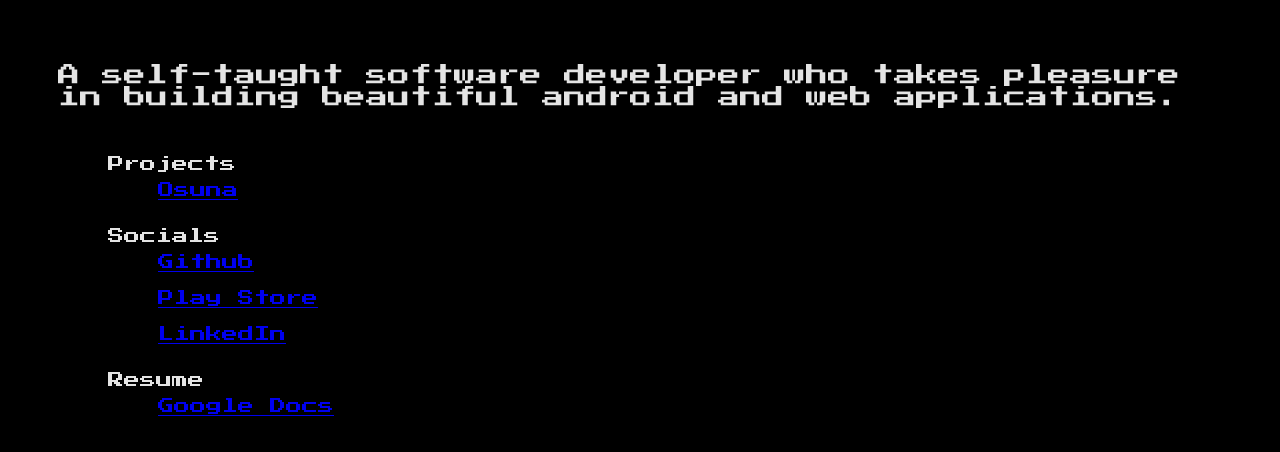
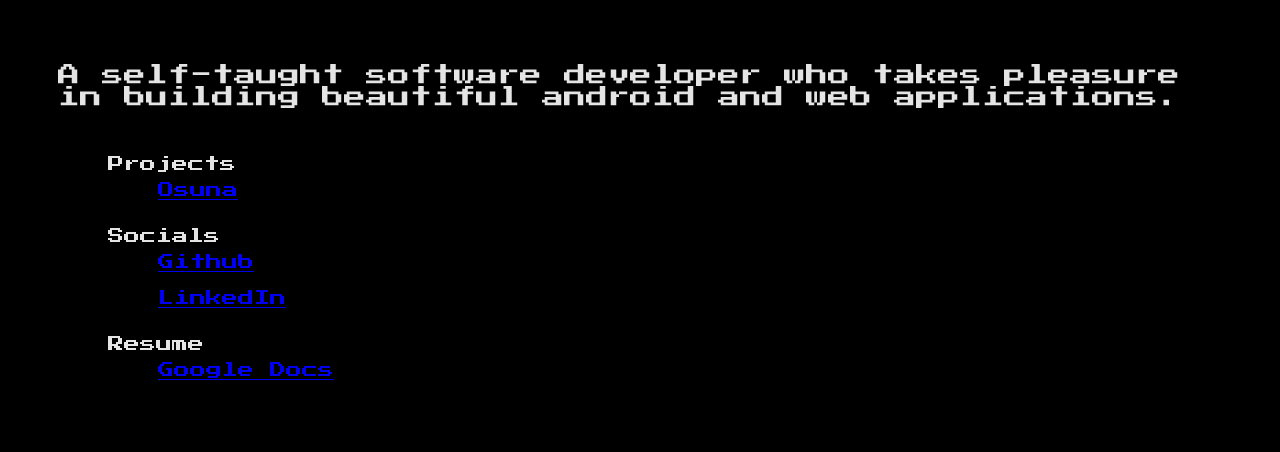
Before and after one commit to bikraman/bikraman.github.io, a plain HTML site: page index.html in a window 1280 px wide. Shown: the part 202-654 px from the top of the page. Drawn offline with Linux system fonts and the light colour scheme; a web font is replaced by a local one.

Commit message:
removed play store link

```diff
--- a/index.html
+++ b/index.html
@@ -36,7 +36,6 @@
             <li>Socials
                 <ul style="list-style-type:none;">
                     <li><a href="https://github.com/beniezsche">Github</a></li>
-                    <li><a href="https://play.google.com/store/apps/dev?id=5164198741598488088&hl=en_IN&gl=US">Play Store</a></li>
                     <li><a href="https://www.linkedin.com/in/bikraman-karmakar-a59519143/">LinkedIn</a></li>
                 </ul>
             </li>
```
